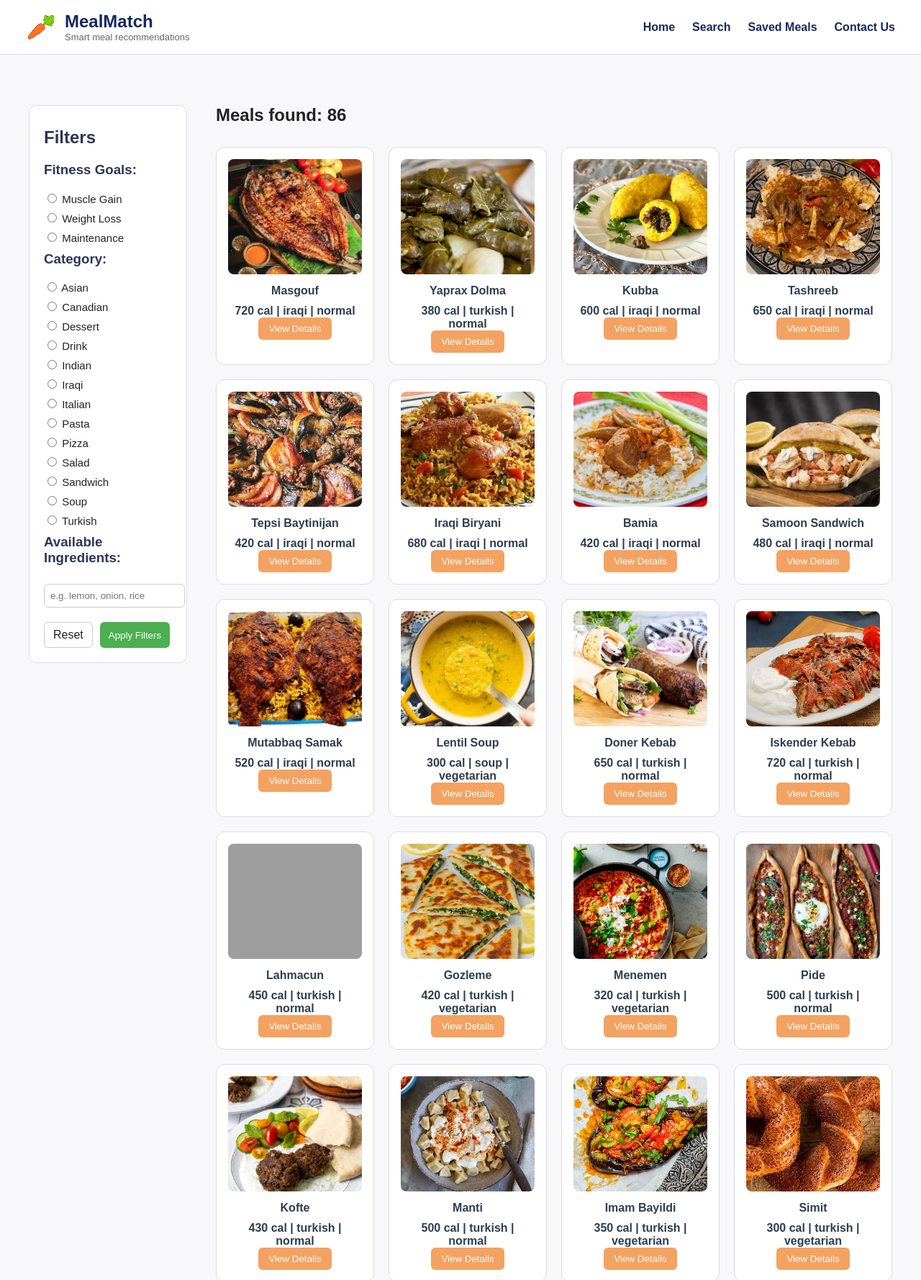
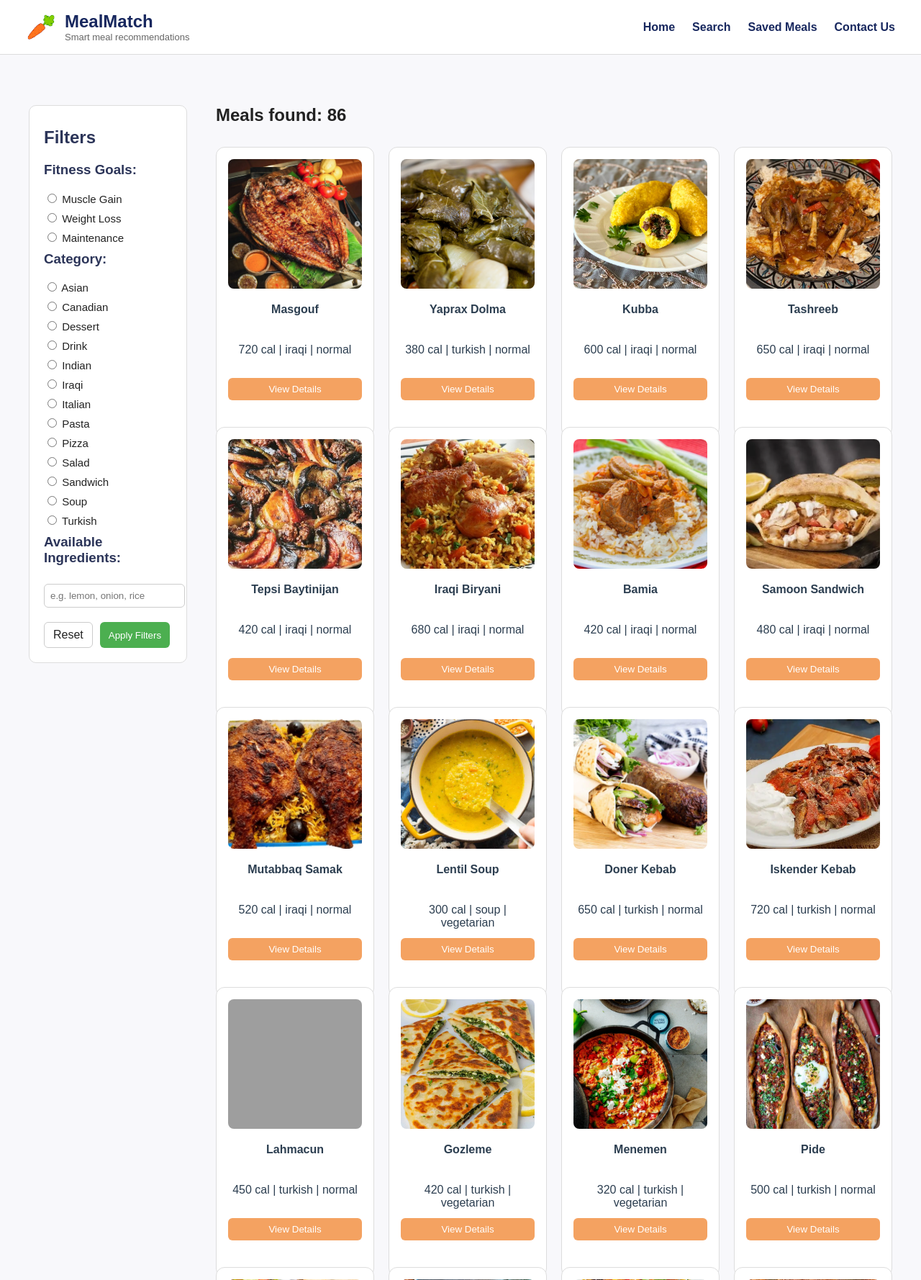
Before and after one commit to zdacowww-afk/mealmatch, a Flask app: page /search in a window 1280 px wide. Shown: the top 1778 px of the page at 72% size. Run offline with Flask 3, Linux system fonts and the light colour scheme; grey boxes are pictures that could not be loaded.

Commit message:
Fix search card layout and button styling

```diff
--- a/static/style.css
+++ b/static/style.css
@@ -6,38 +6,34 @@ p {
     color: #2c3e50;
 }
 
-.results-grid {
-    max-width: 900px;
-    margin: 20px auto;
-    display: grid;
-    grid-template-columns: repeat(auto-fill, minmax(220px, 1fr));
-    gap: 14px;
-    text-align: left;
-}
-
 .meal-card {
-    display: block;
-    padding: 14px;
-    border: 1px solid #ccc;
+    background: white;
+    border: 1px solid #ddd;
     border-radius: 12px;
-    background: #fff;
+    padding: 16px;
     text-decoration: none;
-    color: inherit;
+    color: #2c3e50;
+    transition: transform 0.15s;
+    display: flex;
+    flex-direction: column;
     text-align: center;
+    height: 100%;
 }
 
 .meal-title {
-    margin: 0 0 8px 0;
+    margin: 10px 0 8px 0;
+    min-height: 48px;
 }
 
 .meal-meta {
     margin: 0;
-    font-weight: bold;
+    min-height: 48px;
 }
 
 .meal-open {
     display: inline-block;
-    margin-top: 10px;
+    margin-top: auto;
+    align-self: center;
     padding: 6px 12px;
     background: #ff7f50;
     color: white;
@@ -52,35 +48,16 @@ p {
     gap: 20px;
     max-width: 1000px;
     margin: 30px auto;
-}
-
-.meal-card {
-    background: white;
-    border: 1px solid #ddd;
-    border-radius: 12px;
-    padding: 16px;
-    text-decoration: none;
-    color: #2c3e50;
-    transition: transform 0.15s;
-    max-width: 300px;
+    align-items: stretch;
 }
 
 .meal-card:hover {
     transform: translateY(-2px) scale(1.03);
 }
 
-.meal-title {
-    margin: 0 0 10px 0;
-}
-
 .meal-cal {
     margin-top: 8px;
     font-weight: bold;
-}
-
-.meal-open {
-    margin-top: 10px;
-    color: #2c3e50;
 }
 
 .meal-detail-card {
@@ -178,7 +155,7 @@ p {
 
 .meal-card-img {
     width: 100%;
-    height: 160px;
+    height: 180px;
     object-fit: cover;
     border-radius: 8px;
     margin-bottom: 10px;
```
